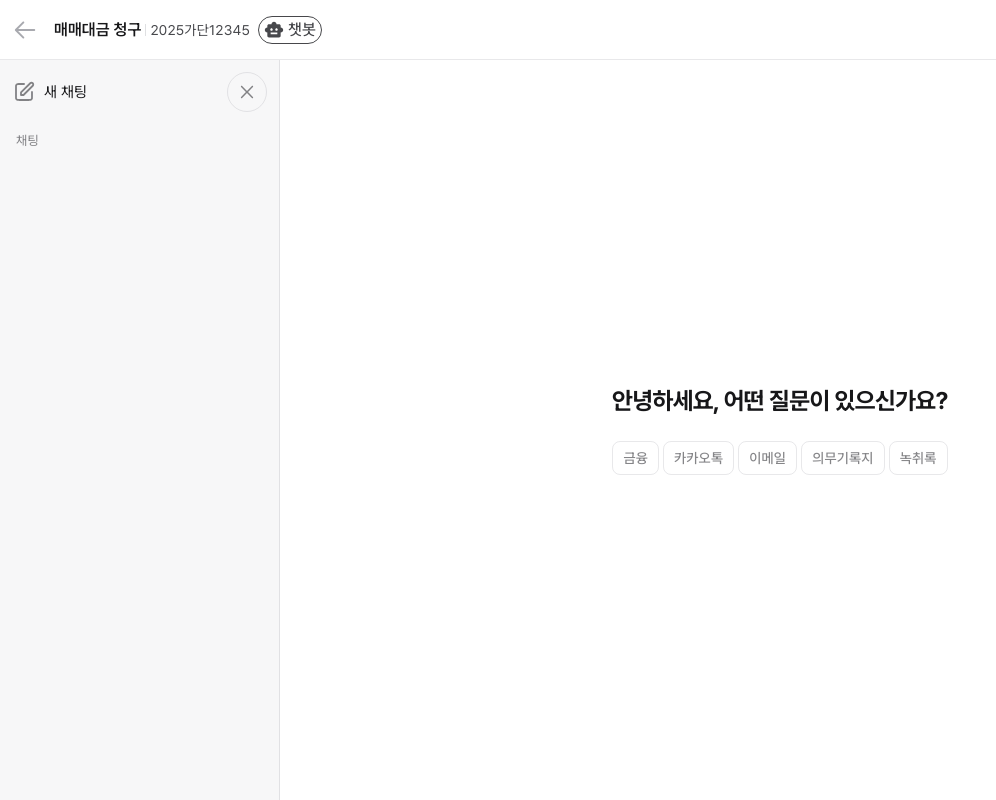
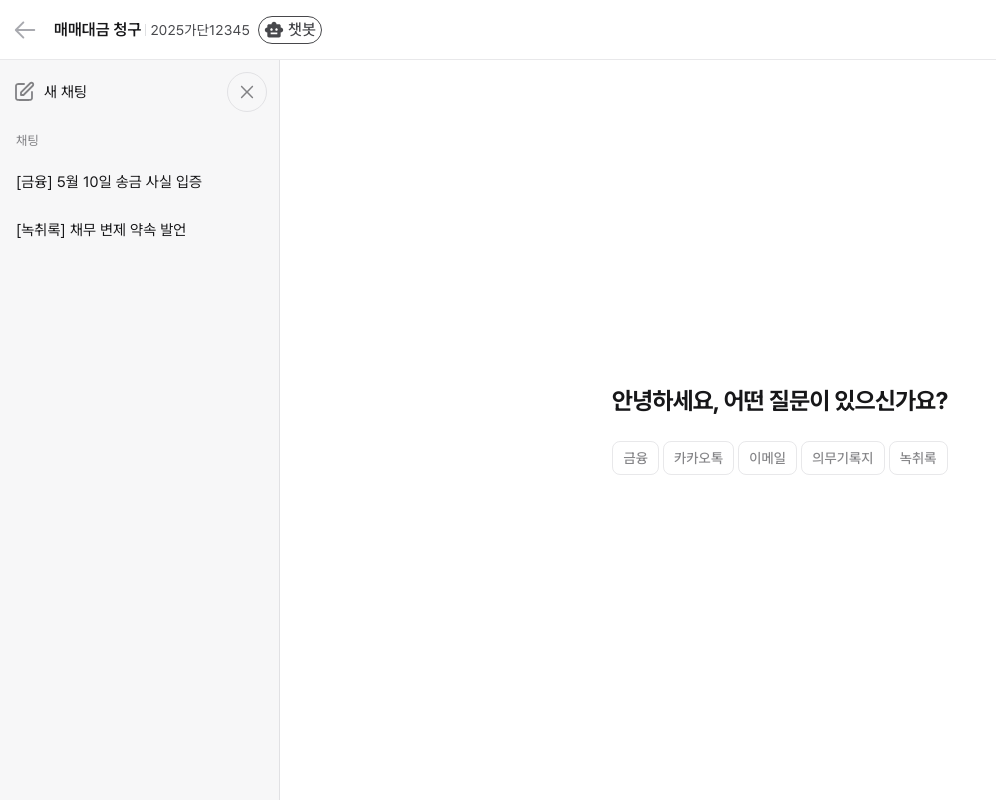
Before and after one commit to gustn99/ai-lex-web, a React (Vite) app: page /chatbot in a window 1280 px wide. Shown: the whole page, without its empty margins (0-996 px from the left). Built offline with nearby package versions, Linux system fonts and the light colour scheme.

Commit message:
feat: 채팅 리스트 내역 UI 추가 및 칩 연결

```diff
--- a/src/components/ChatBot/ChatSidebar.tsx
+++ b/src/components/ChatBot/ChatSidebar.tsx
@@ -2,13 +2,16 @@ import { useEffect, useRef, useState } from 'react';
 import CloseIcon from '@/assets/svgs/chatbot/close.svg?react';
 import WriteIcon from '@/assets/svgs/chatbot/write.svg?react';
 import ExpandIcon from '@/assets/svgs/chatbot/expand.svg?react';
+import { ChatListItem } from '@/pages/ChatBot/ChatBot';
 
 interface ChatSidebarProps {
 	isFolded: boolean;
 	onToggleFold: () => void;
+	chatList: ChatListItem[];
+	onSelectChat: (id: number, category: string) => void;
 }
 
-export default function ChatSidebar({ isFolded, onToggleFold }: ChatSidebarProps) {
+export default function ChatSidebar({ isFolded, onToggleFold, chatList, onSelectChat }: ChatSidebarProps) {
 	const [animateContent, setAnimateContent] = useState(true);
 	const isFirstRender = useRef(true);
 
@@ -74,6 +77,19 @@ export default function ChatSidebar({ isFolded, onToggleFold }: ChatSidebarProps
 					</div>
 
 					<div className="text-label-02 text-label-alternative shrink-0 px-4 py-2">채팅</div>
+					{chatList.map((chat) => (
+						<div
+							key={chat.id}
+							role="button"
+							tabIndex={0}
+							onClick={() => onSelectChat(chat.id, chat.category)}
+							onKeyDown={(e) => e.key === 'Enter' && onSelectChat(chat.id, chat.category)}
+							className="cursor-pointer px-4 py-3"
+						>
+							<span className="text-body-02-normal text-label-normal">[{chat.category}]</span>{' '}
+							<span className="text-body-02-normal text-label-normal">{chat.title}</span>
+						</div>
+					))}
 				</div>
 			)}
 		</aside>
--- a/src/pages/ChatBot/ChatBot.tsx
+++ b/src/pages/ChatBot/ChatBot.tsx
@@ -1,4 +1,4 @@
-import { useState } from 'react';
+import { useEffect, useState } from 'react';
 import ChatHeader from '@/components/ChatBot/ChatHeader';
 import ChatSidebar from '@/components/ChatBot/ChatSidebar';
 import ChatCategorySection from '@/components/ChatBot/ChatCategorySection';
@@ -7,10 +7,20 @@ import ChatMessage, { Message } from '@/components/ChatBot/ChatMessage';
 const title = '매매대금 청구'; // TODO 연결
 const caseNo = '2025가단12345';
 
+export interface ChatListItem {
+	id: number;
+	category: string;
+	title: string;
+}
+
 export default function ChatBot() {
 	const [selectedCategory, setSelectedCategory] = useState<string | null>(null);
 	const [isChatStarted, setIsChatStarted] = useState(false);
 	const [isSidebarFolded, setIsSidebarFolded] = useState(false);
+
+	const [chatList, setChatList] = useState<ChatListItem[]>([]);
+	const [selectedChatId, setSelectedChatId] = useState<number | null>(null);
+
 	const [messages, setMessages] = useState<Message[]>([]);
 	const [isThinking, setIsThinking] = useState(false);
 
@@ -19,6 +29,32 @@ export default function ChatBot() {
 	};
 
 	const handleStartChat = () => setIsChatStarted(true);
+
+	const handleSelectChat = async (chatId: number, chatCategory: string) => {
+		setSelectedChatId(chatId);
+		setSelectedCategory(chatCategory);
+		setIsChatStarted(true);
+		setIsThinking(true);
+
+		// TODO: 실제 API 연동
+		setTimeout(() => {
+			setMessages([
+				{
+					id: 1,
+					content: '이 송금 사실은 증거로 사용될 수 있나요?',
+					isUser: true,
+					createdAt: new Date().toISOString(),
+				},
+				{
+					id: 2,
+					content: '✅ 네, 금융거래 내역은 증거자료로 활용 가능합니다.',
+					isUser: false,
+					createdAt: new Date().toISOString(),
+				},
+			]);
+			setIsThinking(false);
+		}, 800);
+	};
 
 	const handleSendMessage = async (content: string) => {
 		if (!content.trim()) return;
@@ -32,7 +68,7 @@ export default function ChatBot() {
 		setMessages((prev) => [...prev, userMessage]);
 		setIsThinking(true);
 
-		// TODO API로 교체
+		// TODO: 실제 API 교체
 		setTimeout(() => {
 			const botReply: Message = {
 				id: Date.now() + 1,
@@ -45,12 +81,25 @@ export default function ChatBot() {
 		}, 1000);
 	};
 
+	useEffect(() => {
+		// TODO: 실제 API 교체 (채팅 리스트 조회)
+		setChatList([
+			{ id: 1, category: '금융', title: '5월 10일 송금 사실 입증' },
+			{ id: 2, category: '녹취록', title: '채무 변제 약속 발언' },
+		]);
+	}, []);
+
 	return (
 		<div className="flex h-screen flex-col">
 			<ChatHeader title={title} caseNo={caseNo} />
 
 			<div className="flex flex-1 pt-15">
-				<ChatSidebar isFolded={isSidebarFolded} onToggleFold={() => setIsSidebarFolded((prev) => !prev)} />
+				<ChatSidebar
+					isFolded={isSidebarFolded}
+					onToggleFold={() => setIsSidebarFolded((p) => !p)}
+					chatList={chatList}
+					onSelectChat={handleSelectChat}
+				/>
 
 				<main
 					className={`relative flex flex-1 flex-col overflow-y-auto bg-white transition-[margin] duration-300 ease-in-out ${isSidebarFolded ? 'ml-[64px]' : 'ml-[280px]'} `}
```
